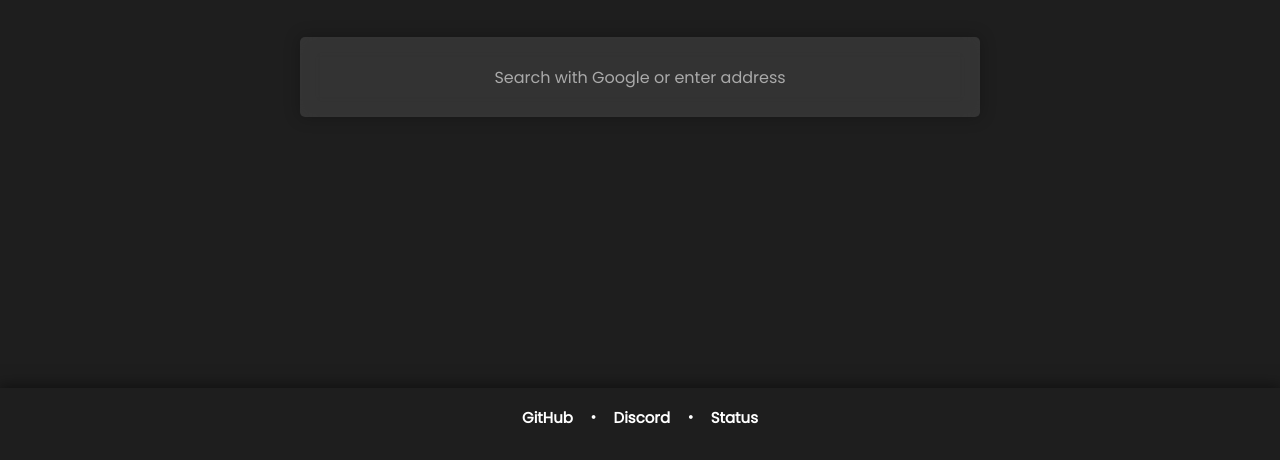
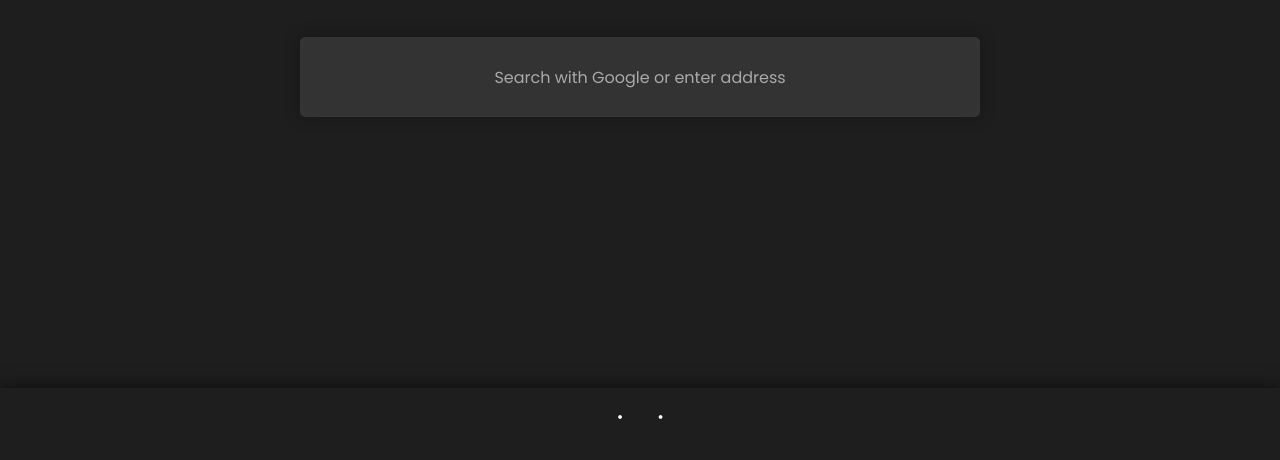
Before and after one commit to owlaaaa/inter, a website: page static/index.html in a window 1280 px wide. Shown: the part 340-800 px from the top of the page. Drawn offline with nearby package versions, Linux system fonts and the light colour scheme.

Commit message:
Update index.html

```diff
--- a/static/index.html
+++ b/static/index.html
@@ -57,10 +57,10 @@
       --->
         <div class="lower-footer">
           <h1>
-            <a href="https://github.com/interstellarnetwork/interstellar">GitHub</a>&#12539;<a
+            <a href="https://githb.com/interstellarnetwork/interstellar"></a>&#12539;<a
               href="https://discord.gg/interstellar"
-              >Discord</a
-            >&#12539;<a href="https://status.gointerstellar.app/">Status</a>
+              ></a
+            >&#12539;<a href="https://status.gointerstellar.app/"></a>
           </h1>
         </div>
       </div>
```
